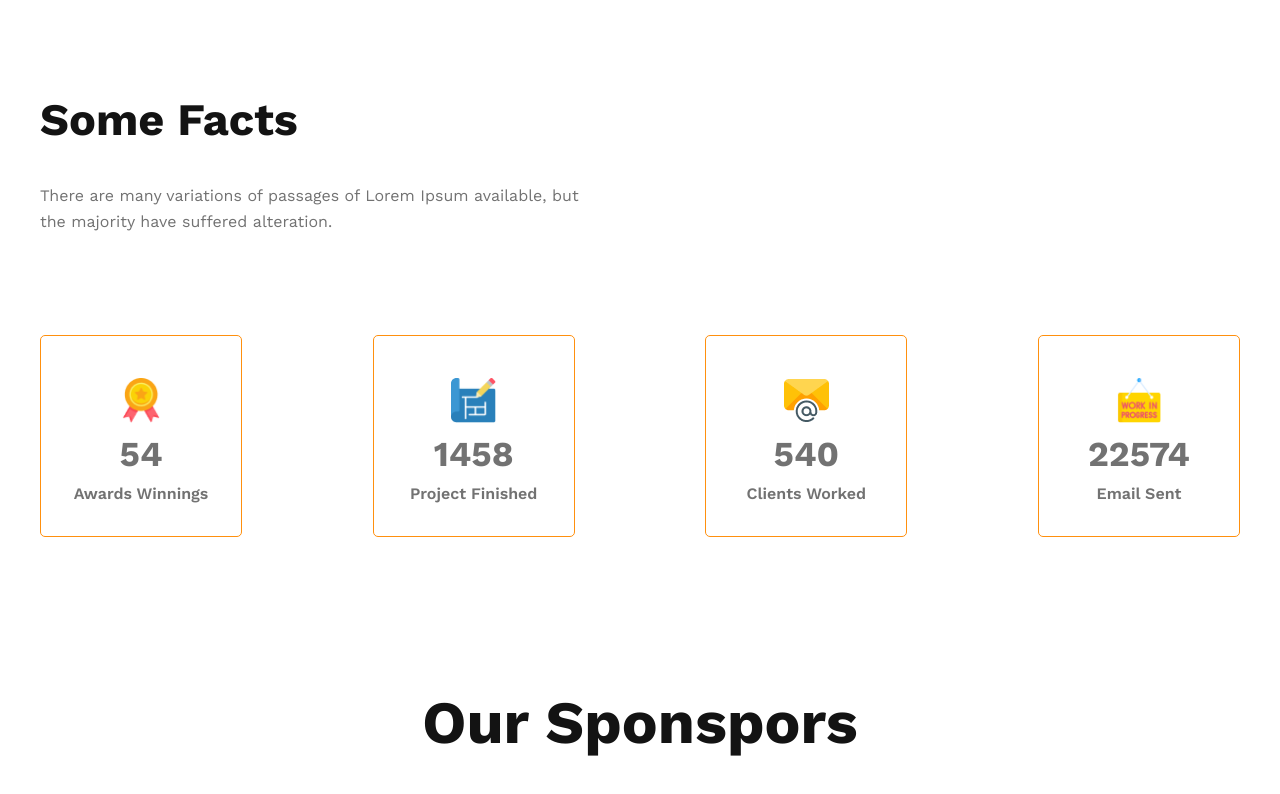
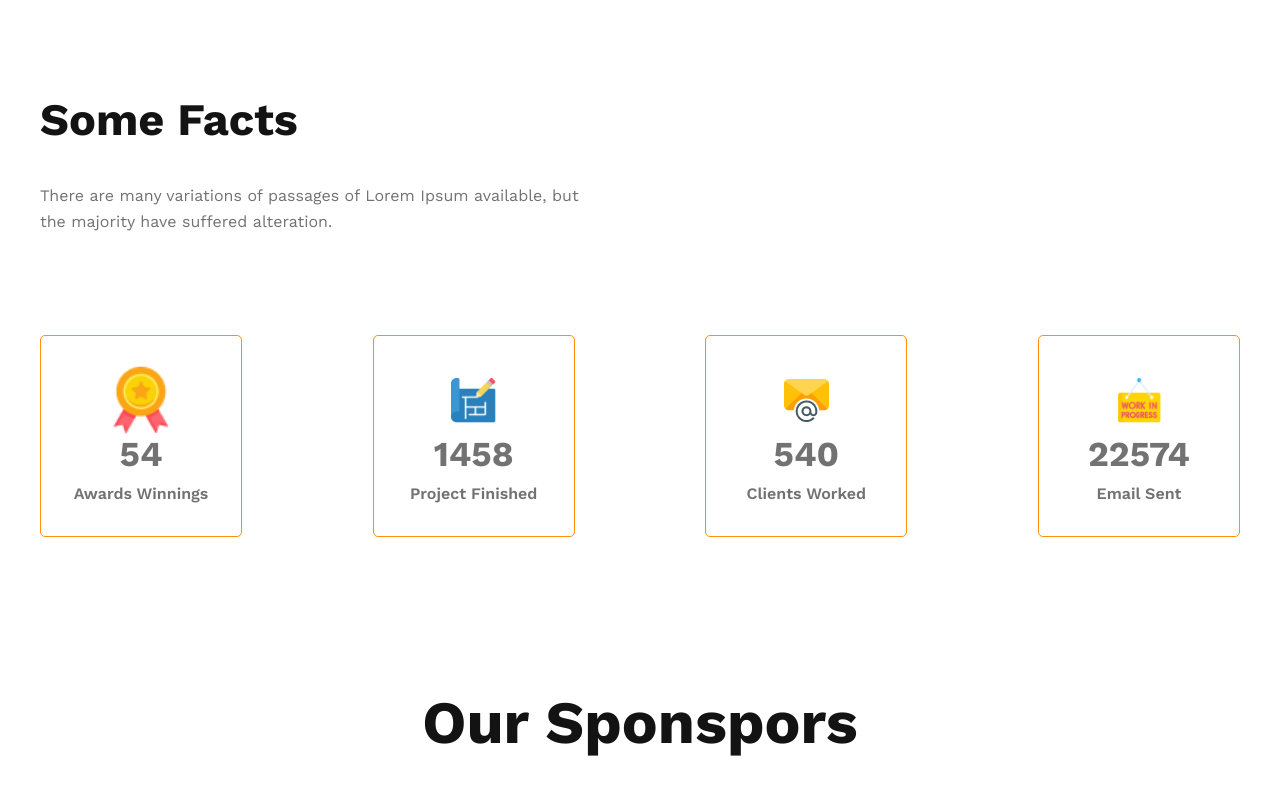
Before and after one commit to MehediHasan4321/architects-website, a plain HTML site: page index.html in a window 1280 px wide. In both pictures the pointer is over the picture 141 px from the left and 3490 px from the top of the page. Shown: the part 3090-3884 px from the top of the page. Drawn offline with nearby package versions, Linux system fonts and the light colour scheme.

Commit message:
add animation

```diff
--- a/styles/style.css
+++ b/styles/style.css
@@ -223,11 +223,16 @@ header {
     border: 1px solid #FF900E;
     border-radius: 5px;
     margin-top: 70px;
+
+}
+.fact:hover.fact img{
+    transform: scale(1.5);
 }
 .fact img{
     width: 45px;
     height: 45px;
     margin-top: 25px;
+transition: .5s;
 }
 .fact h1{
     color: #727272;
```
